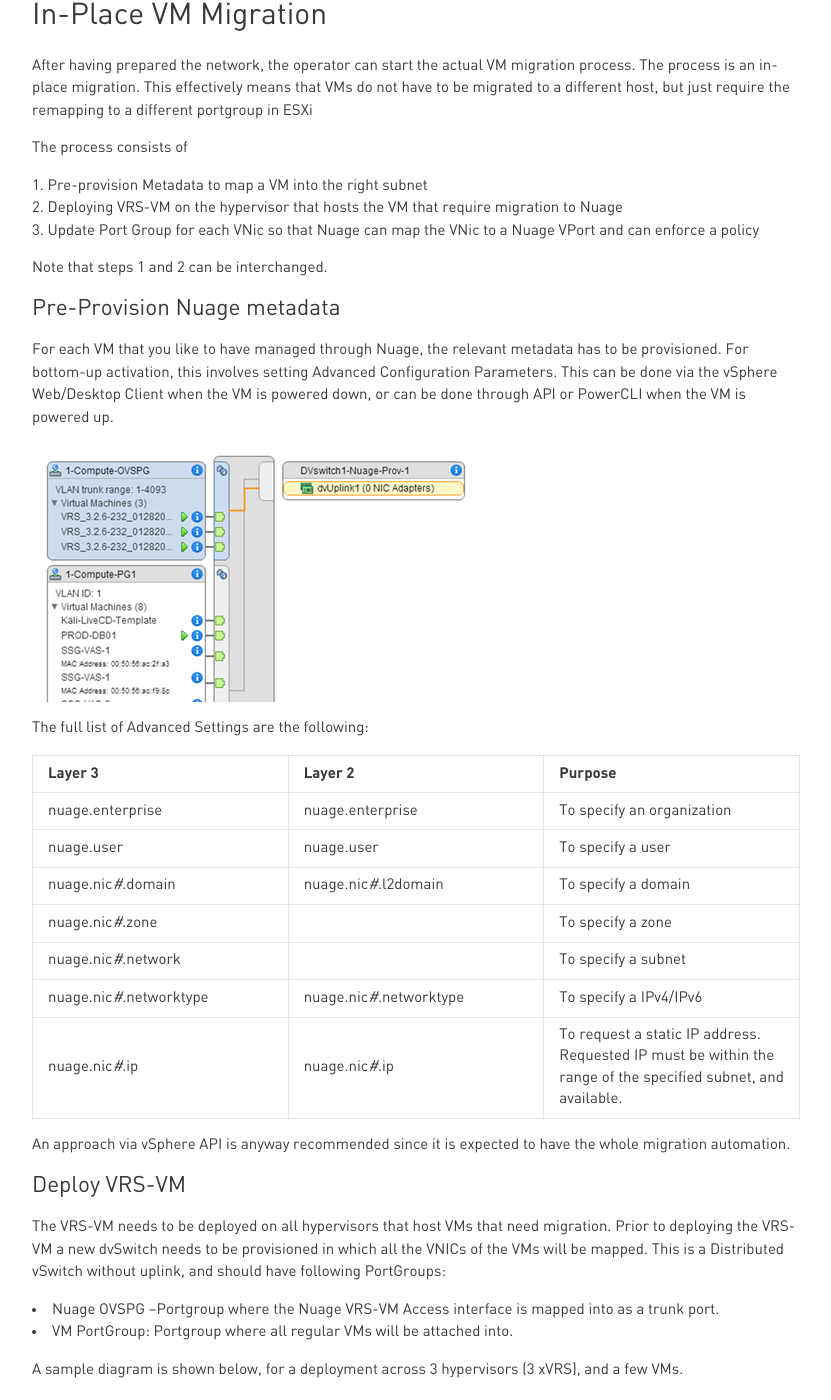
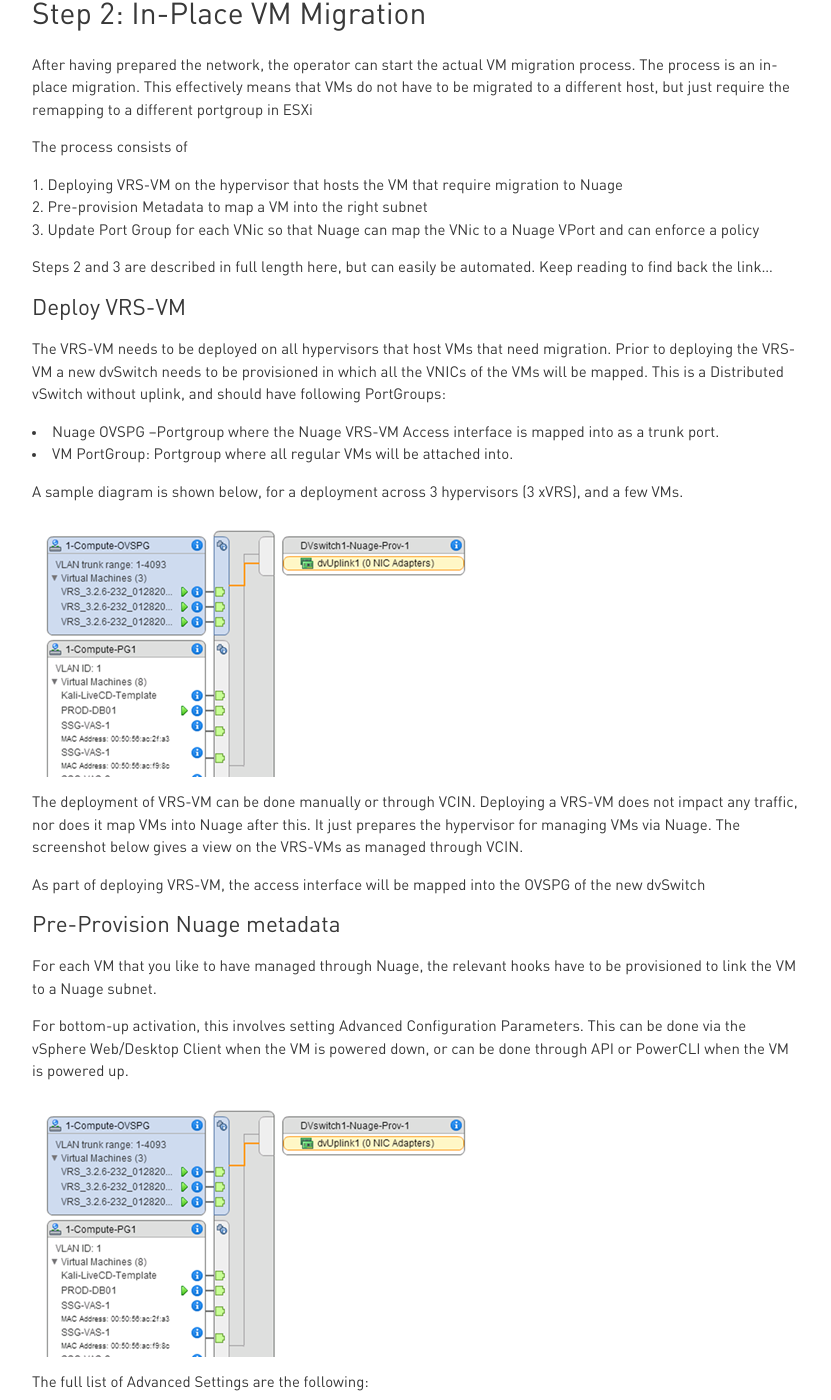
Before and after one commit to nuagenetworks/nuagenetworks.github.io, a Jekyll site: the page built from _posts/2016-03-21-Migrating ESXi Workloads to Nuage.md, in a window 1280 px wide and 1400 px high, scrolled down 4671 px. Shown: the whole window, without its empty margins (224-1055 px from the left). Built offline with Jekyll 4.4.1, drawn with Linux system fonts in a browser that asks for light colours; nearby versions of some CDN libraries; some web fonts are replaced; comment, search, counter and statistics services are not loaded; some of the changed text lies outside the part shown.

Commit message:
Correction of some typos, and included reference to PD script

```diff
--- a/_posts/2016-03-21-Migrating ESXi Workloads to Nuage.md
+++ b/_posts/2016-03-21-Migrating ESXi Workloads to Nuage.md
@@ -30,8 +30,8 @@
   * Design Network Topology in Nuage VSP
   * In case the routing point can be moved (Scenario 1), migrate Gateway IP(s)
 2. In-Place VM Migration
-  * Pre-provision Metadata
   * Deploy VRS-VM
+  * Pre-provision Nuage Metadata
   * VM Portgroup Update
 
 What you can see from these steps, is that the actual stitching of the VM into a Nuage L2/L3 subnet relies on updating the PortGroup. It does not require a separate cluster or separate set of hypervisors: it is an in-place process that does not even involve vMotion.
@@ -89,20 +89,38 @@
 
 Note that dynamic routing can be supported when using a 7750 (V)SR or when using GRT domain leaking on VSG.
 
-# In-Place VM Migration
+# Step 2: In-Place VM Migration
 After having prepared the network, the operator can start the actual VM migration process.
 The process is an in-place  migration. This effectively means that VMs do not have to be migrated to a different host, but just require the remapping to a different portgroup in ESXi
 
 The process consists of
 
-1. Pre-provision Metadata to map a VM into the right subnet
-2. Deploying VRS-VM on the hypervisor that hosts the VM that require migration to Nuage
+1. Deploying VRS-VM on the hypervisor that hosts the VM that require migration to Nuage
+2. Pre-provision Metadata to map a VM into the right subnet
 3. Update Port Group for each VNic so that Nuage can map the VNic to a Nuage VPort and can enforce a policy
 
-Note that steps 1 and 2 can be interchanged.
+Steps 2 and 3 are described in full length here, but can easily be automated. Keep reading to find back the link...
+
+## Deploy VRS-VM
+The VRS-VM needs to be deployed on all hypervisors that host VMs that need migration.
+Prior to deploying the VRS-VM a new dvSwitch needs to be provisioned in which all the VNICs of the VMs will be mapped. This is a Distributed vSwitch without uplink, and should have following PortGroups:
+
+ - Nuage OVSPG –Portgroup where the Nuage VRS-VM Access interface is mapped into as a trunk port.
+ - VM PortGroup: Portgroup where all regular VMs will be attached into.
+
+A sample diagram is shown below, for a deployment across 3 hypervisors (3 xVRS), and a few VMs.
+
+ ![Portgroup configuration in ESXi][ESXIScreenshot1]
+
+The deployment of VRS-VM can be done manually or through VCIN. Deploying a VRS-VM does not impact any traffic, nor does it map VMs into Nuage after this. It just prepares the hypervisor for managing VMs via Nuage. The screenshot below gives a view on the VRS-VMs as managed through VCIN.
+
+As part of deploying VRS-VM, the access interface will be mapped into the OVSPG of the new dvSwitch
+
 
 ## Pre-Provision Nuage metadata
-For each VM that you like to have managed through Nuage, the relevant metadata has to be provisioned. For bottom-up activation, this involves setting Advanced Configuration Parameters. This can be done via the vSphere Web/Desktop Client when the VM is powered down, or can be done through API or PowerCLI when the VM is powered up.
+For each VM that you like to have managed through Nuage, the relevant hooks have to be provisioned to link the VM to a Nuage subnet.
+
+For bottom-up activation, this involves setting Advanced Configuration Parameters. This can be done via the vSphere Web/Desktop Client when the VM is powered down, or can be done through API or PowerCLI when the VM is powered up.
 
  ![Setting VM Advanced Settings using PowerCLI][ESXIScreenshot1]
 
@@ -118,24 +136,8 @@
 | nuage.nic<i>#</i>.networktype|	nuage.nic<i>#</i>.networktype	|To specify a IPv4/IPv6|
 | nuage.nic<i>#</i>.ip	|nuage.nic<i>#</i>.ip	|To request a static IP address. Requested IP must be within the range of the specified subnet, and available.|
 
+For split-activation, this involves pre-creating the VPort and Virtual Machine objects in Nuage VSD.
 
-
-An approach via vSphere API is anyway recommended since it is expected to have the whole migration automation.
-
-## Deploy VRS-VM
-The VRS-VM needs to be deployed on all hypervisors that host VMs that need migration.
-Prior to deploying the VRS-VM a new dvSwitch needs to be provisioned in which all the VNICs of the VMs will be mapped. This is a Distributed vSwitch without uplink, and should have following PortGroups:
-
- - Nuage OVSPG –Portgroup where the Nuage VRS-VM Access interface is mapped into as a trunk port.
- - VM PortGroup: Portgroup where all regular VMs will be attached into.
-
-A sample diagram is shown below, for a deployment across 3 hypervisors (3 xVRS), and a few VMs.
-
- ![Portgroup configuration in ESXi][ESXIScreenshot1]
-
-The deployment of VRS-VM can be done manually or through VCIN. Deploying a VRS-VM does not impact any traffic, nor does it map VMs into Nuage after this. It just prepares the hypervisor for managing VMs via Nuage. The screenshot below gives a view on the VRS-VMs as managed through VCIN.
-
-As part of deploying VRS-VM, the data interfaces will be mapped into an OVSPG of a new dvSwitch
 
 ## Update PortGroup
 The final step in the migration is to update the PortGroup of the VNICs of the Virtual Machine to the VM PortGroup of the Nuage dvSwitch:
@@ -144,6 +146,10 @@
 
 Once the update is done, VRS-VM will capture the event, request the network policy from VSD and wire the VM into the subnet or L2 domain that was provisioned inside the metadata.
 The VM can then ping the gateway IP, is able to ping the other VMs that are not migrated yet and will be able to ping the other BMs of the same subnet.
+
+
+As mentioned before, the steps to migrate the VM can be fully automated: [A migration script is available][migrationscript] that includes metadata provisioning and Portgroup update all for you!
+
 
 ## Ping Test
 
@@ -171,12 +177,12 @@
 In conclusion of this blog, I just like to re-iterate how smoothly the migration can actually take place in a ESXi environment:
 
 - No change need to be made on the VM itself. VMs can keep running and connections will stay up during migration
-- It is up to the operator to go for distributed routing in Nuage, or keep the routing infrastructure intact
+- A VXLAN gateway is used to interconnect Nuage-backed subnets and legacy subnets. Depending on bandwidth/flexibility needs, Nuage Networks can work with different models in hardware (Eg 7850 VSG/ Nokia 7750 SR) or software (Eg VRSG)
+- With Nuage, the operator can choose to leverage the distributed routing implementation of the Nuage platform, or to keep the routing infrastructure intact
 
-A VXLAN gateway is used to interconnect Nuage-backed subnets and legacy subnets. Depending on bandwidth/flexibility needs, Nuage Networks can work with different models in hardware (Eg 7850 VSG/ Nokia 7750 SR) or software (Eg VRSG)
+And lastly, a lot of the repetitive migration work can easily be automated - see this [migration script][migrationscript] to help you out.
 
-
-Cheers and enjoy the Easter break !
+Cheers, and enjoy the Easter break !
 
 
 [Slide1]: {{ site.baseurl}}/img/posts/migration-esxi-workloads/Slide1.PNG
```
Also changed, not shown: other parts of _posts/2016-03-21-Migrating ESXi Workloads to Nuage.md (+1 -0 lines).
